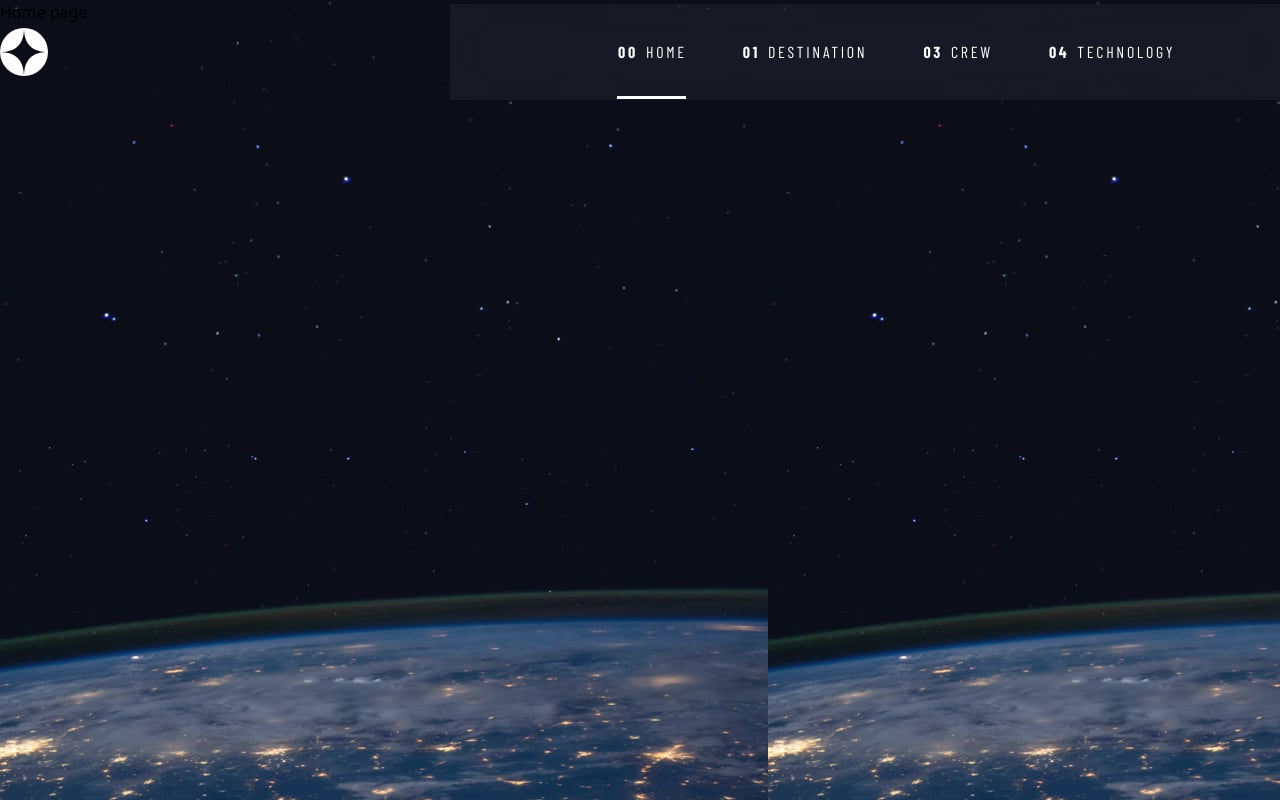
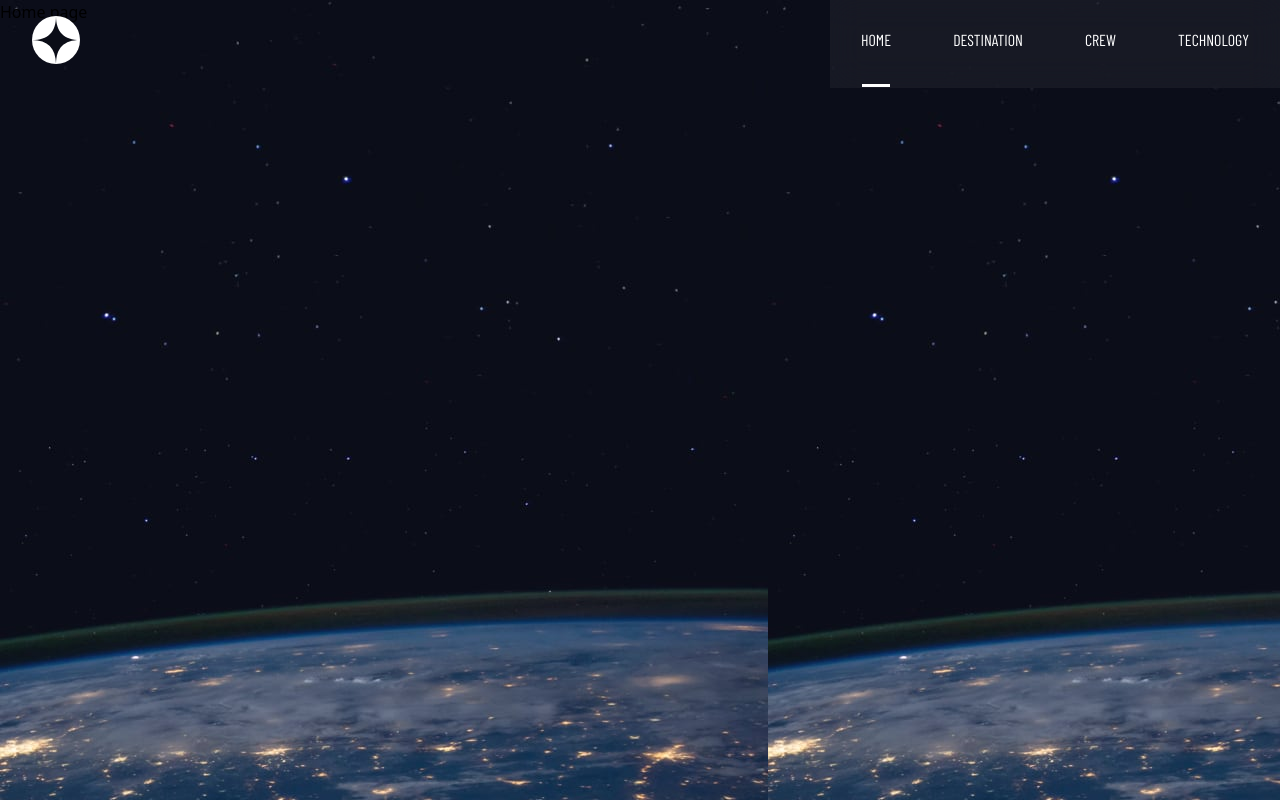
Before and after one commit to kvabhinav/space-tourism-responsive-website, a React (Create React App) app: page / in a window 1280 px wide. Built offline with nearby package versions, Linux system fonts and the light colour scheme.

Commit message:
navbar for tablet screen

```diff
--- a/src/components/NavBar.jsx
+++ b/src/components/NavBar.jsx
@@ -17,7 +17,7 @@ export default function Navbar() {
         setToggle(prev=>!prev)
     }
     return (
-        <div className='w-screen h-20 px-6 md:px-0 pt-6 lg:h-20 lg:w-[1385px] absolute top-0 left-0 lg:top-10 lg:left-14 text-white font-nav flex justify-between items-center lg:text-base'>
+        <div className='w-screen h-20 px-6 md:pl-8 md:px-0 lg:px-0 pt-6 md:pt-0 lg:pt-6 lg:h-20 lg:w-[1385px] absolute top-0 left-0 lg:top-10 lg:left-14 text-white font-nav flex justify-between items-center lg:text-base'>
 
             {/* logo  */}
             <img src={logo} alt='logo' className='w-10 h-10 md:w-12 md:h-12 ' onClick={toggleMenu}></img>
@@ -56,23 +56,23 @@ export default function Navbar() {
             <div className='hidden lg:block w-[473px] h-[1px] bg-white/20 backdrop-blur-lg absolute top-[52] left-32 z-10  ' ></div>
 
             {/* Navbar lists  */}
-            <ul className='hidden  h-24 w-[830px] px-40 md:flex justify-between items-center gap-x-12 bg-white/5 backdrop-blur-lg tracking-[2.7px] '>
+            <ul className='hidden  h-24 md:w-[450px] lg:w-[830px] lg:px-40 md:flex md:justify-around lg:justify-between items-center lg:gap-x-12 bg-white/5 backdrop-blur-lg md:tracin-[2.36px] lg:tracking-[2.7px] '>
                 <div className='group'>
-                    <li><Link to='/'><span className='font-bold mx-2'>00</span>HOME</Link></li>
-                    {location.pathname === '/' ? <div className='w-[69px] h-[3px] bg-white absolute top-[92px] left-[167px]'></div> : <div className='w-[69px] h-[3px] group-hover:bg-[#979797]/50 absolute top-[92px] left-[167px]'></div>}
+                    <li><Link to='/'><span className='font-bold mx-2 hidden lg:inline'>00</span>HOME</Link></li>
+                    {location.pathname === '/' ? <div className=' w-[28px] lg:w-[69px] h-[3px] bg-white absolute top-[92px] left-[32px] lg:left-[167px]'></div> : <div className='w-[28px] lg:w-[69px] h-[3px] group-hover:bg-[#979797]/50 absolute top-[92px] left-[32px] lg:left-[167px]'></div>}
                 </div>
                 <div className='group'>
-                    <li><Link to='/destination'><span className='font-bold mx-2'>01</span>DESTINATION</Link></li>
-                    {location.pathname === '/destination' ? <div className='w-32 h-[3px] bg-[white] absolute top-[92px] left-[291px]'></div> : <div className='w-32 h-[3px] group-hover:bg-[#979797]/50 absolute top-[92px] left-[291px]'></div>}
+                    <li><Link to='/destination'><span className='font-bold mx-2 hidden lg:inline'>01</span>DESTINATION</Link></li>
+                    {location.pathname === '/destination' ? <div className='w-[72px] lg:w-32 h-[3px] bg-[white] absolute top-[92px] left-[123px] lg:left-[291px]'></div> : <div className='w-[72px] lg:w-32 h-[3px] group-hover:bg-[#979797]/50 absolute top-[92px] left-[123px] lg:left-[291px]'></div>}
                 </div>
                 <div className='group'>
-                    <li><Link to='/crew'><span className='font-bold mx-2'>03</span>CREW</Link></li>
-                    {location.pathname === '/crew' ? <div className='w-16 h-[3px] bg-white absolute top-[92px] left-[475px]'></div> : <div className='w-16 h-[3px] group-hover:bg-[#979797]/50 absolute top-[92px] left-[475px]'></div>}
+                    <li><Link to='/crew'><span className='font-bold mx-2 hidden lg:inline'>03</span>CREW</Link></li>
+                    {location.pathname === '/crew' ? <div className='w-9 lg:w-16 h-[3px] bg-white absolute top-[92px] left-[255px] lg:left-[475px]'></div> : <div className='w-9 lg:w-16 h-[3px] group-hover:bg-[#979797]/50 absolute top-[92px] left-[255px] lg:left-[475px]'></div>}
                 </div>
 
                 <div className='group'>
-                    <li><Link to='/technology'><span className='font-bold mx-2'>04</span>TECHNOLOGY</Link></li>
-                    {location.pathname === '/technology' ? <div className='w-32 h-[3px] bg-white absolute top-[92px] left-[600px]'></div> : <div className='w-32 h-[3px] group-hover:bg-[#979797]/50 absolute top-[92px] left-[600px]'></div>}
+                    <li><Link to='/technology'><span className='font-bold mx-2 hidden lg:inline'>04</span>TECHNOLOGY</Link></li>
+                    {location.pathname === '/technology' ? <div className='w-[70px] lg:w-32 h-[3px] bg-white absolute top-[92px] left-[349px] lg:left-[600px]'></div> : <div className='w-[70px] lg:w-32 h-[3px] group-hover:bg-[#979797]/50 absolute top-[92px] left-[349px] lg:left-[600px]'></div>}
                 </div>
             </ul>
         </div>
```
